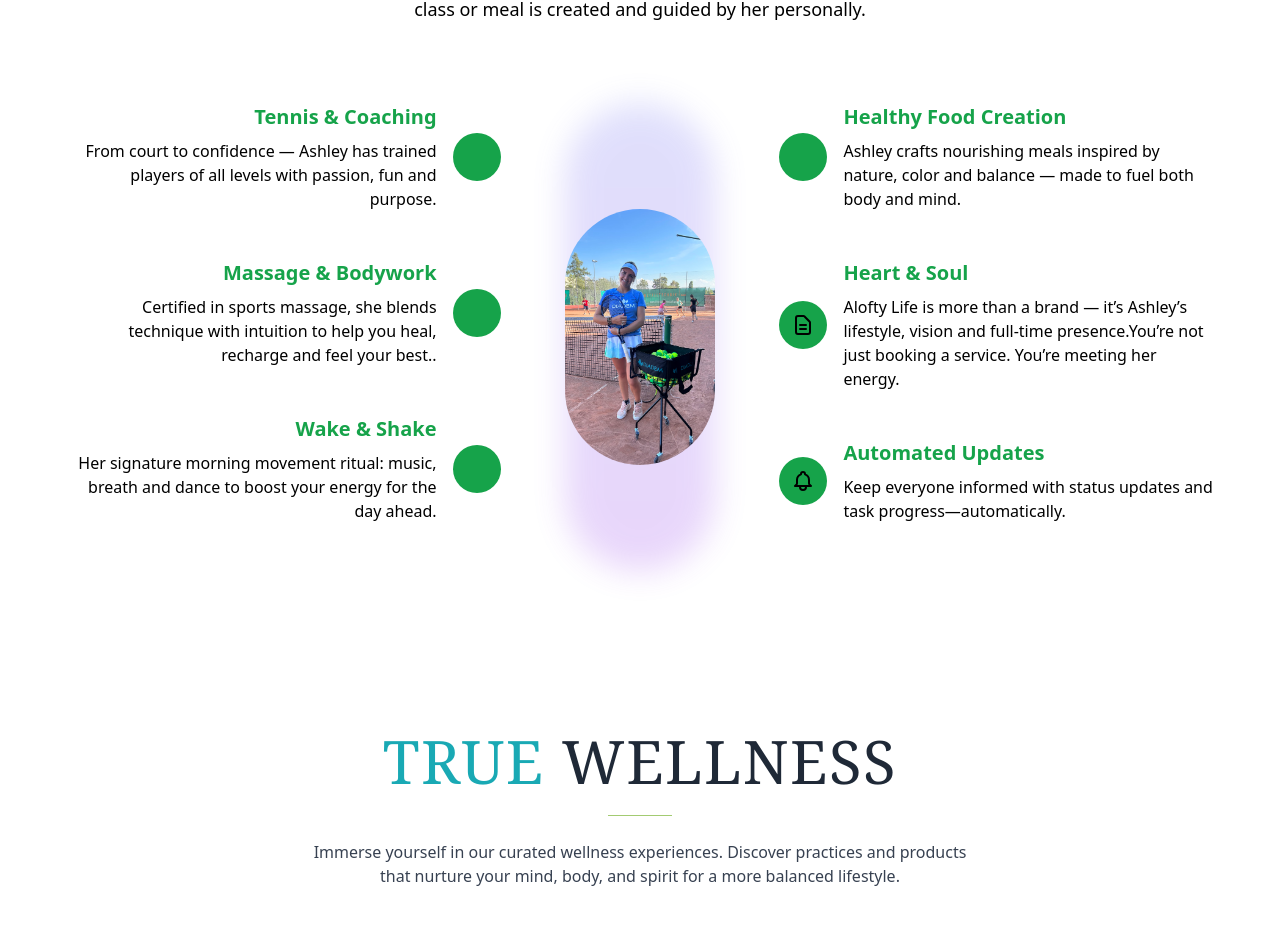
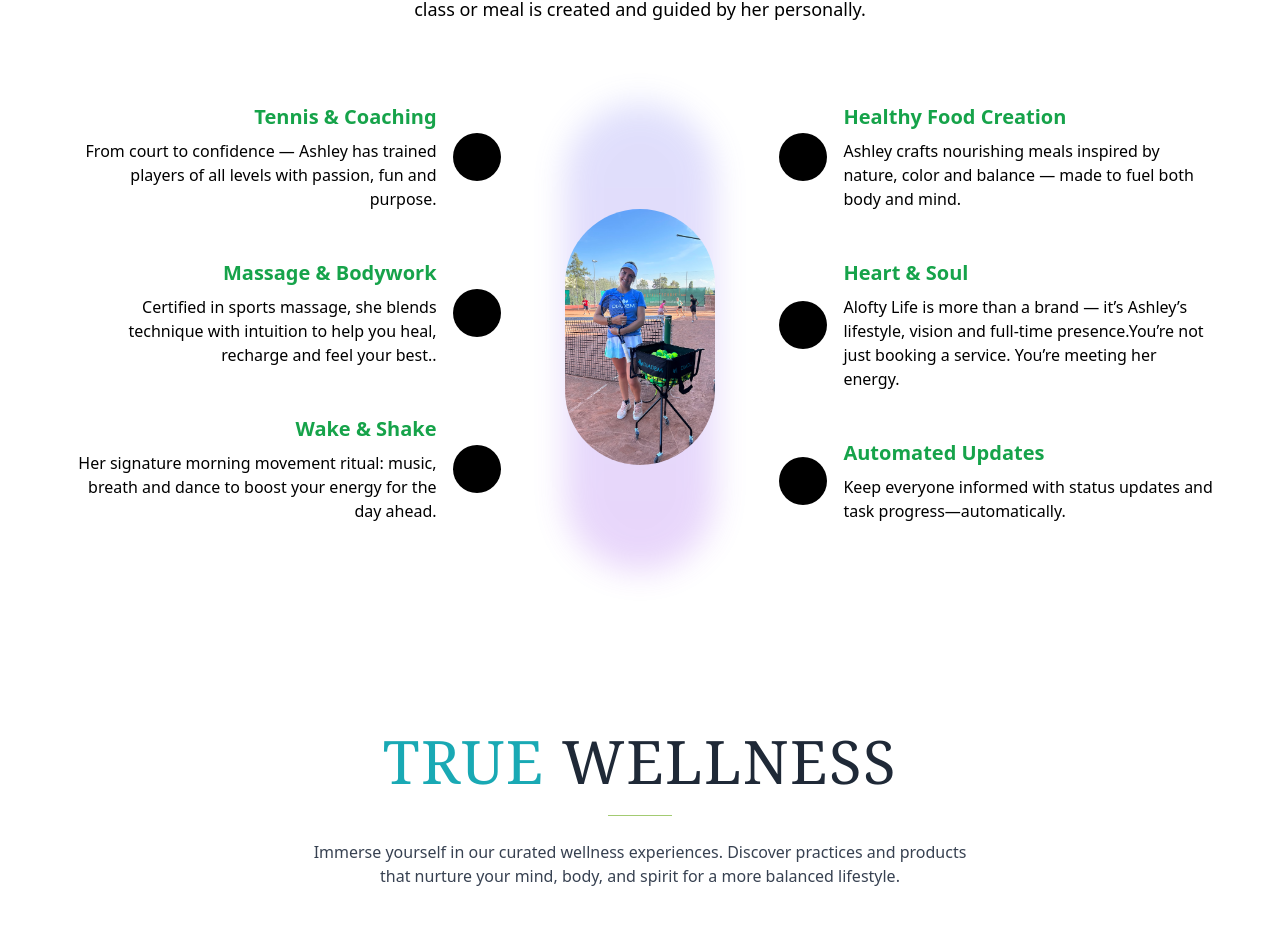
Before and after one commit to huzaifarahmanhimel/chea, a React (Vite) app: page / in a window 1280 px wide. Shown: the part 4357-5282 px from the top of the page. Built offline with nearby package versions, Linux system fonts and the light colour scheme.

Commit message:
chnages foundes section

```diff
--- a/src/components/home/FounderSection.jsx
+++ b/src/components/home/FounderSection.jsx
@@ -129,7 +129,7 @@ export default function FounderSection() {
               <p className="text-black text-right">{feature.description}</p>
             </div>
             <div className="mx-4 flex-shrink-0">
-              <div className="bg-green-600 rounded-full p-3 w-12 h-12 flex items-center justify-center">
+              <div className="bg-black rounded-full p-3 w-12 h-12 flex items-center justify-center">
                 {renderIcon(feature.icon)}
               </div>
             </div>
@@ -139,7 +139,7 @@ export default function FounderSection() {
         {alignment === 'right' && (
           <>
             <div className="mx-4 flex-shrink-0">
-              <div className="bg-green-600 rounded-full p-3 w-12 h-12 flex items-center justify-center">
+              <div className="bg-black rounded-full p-3 w-12 h-12 flex items-center justify-center">
                 {renderIcon(feature.icon)}
               </div>
             </div>
@@ -153,7 +153,7 @@ export default function FounderSection() {
         {alignment === 'center' && (
           <div className="text-center w-full">
             <div className="flex justify-center mb-3">
-              <div className="bg-green-600 rounded-full p-3 w-12 h-12 flex items-center justify-center">
+              <div className="bg-black rounded-full p-3 w-12 h-12 flex items-center justify-center">
                 {renderIcon(feature.icon)}
               </div>
             </div>
```
